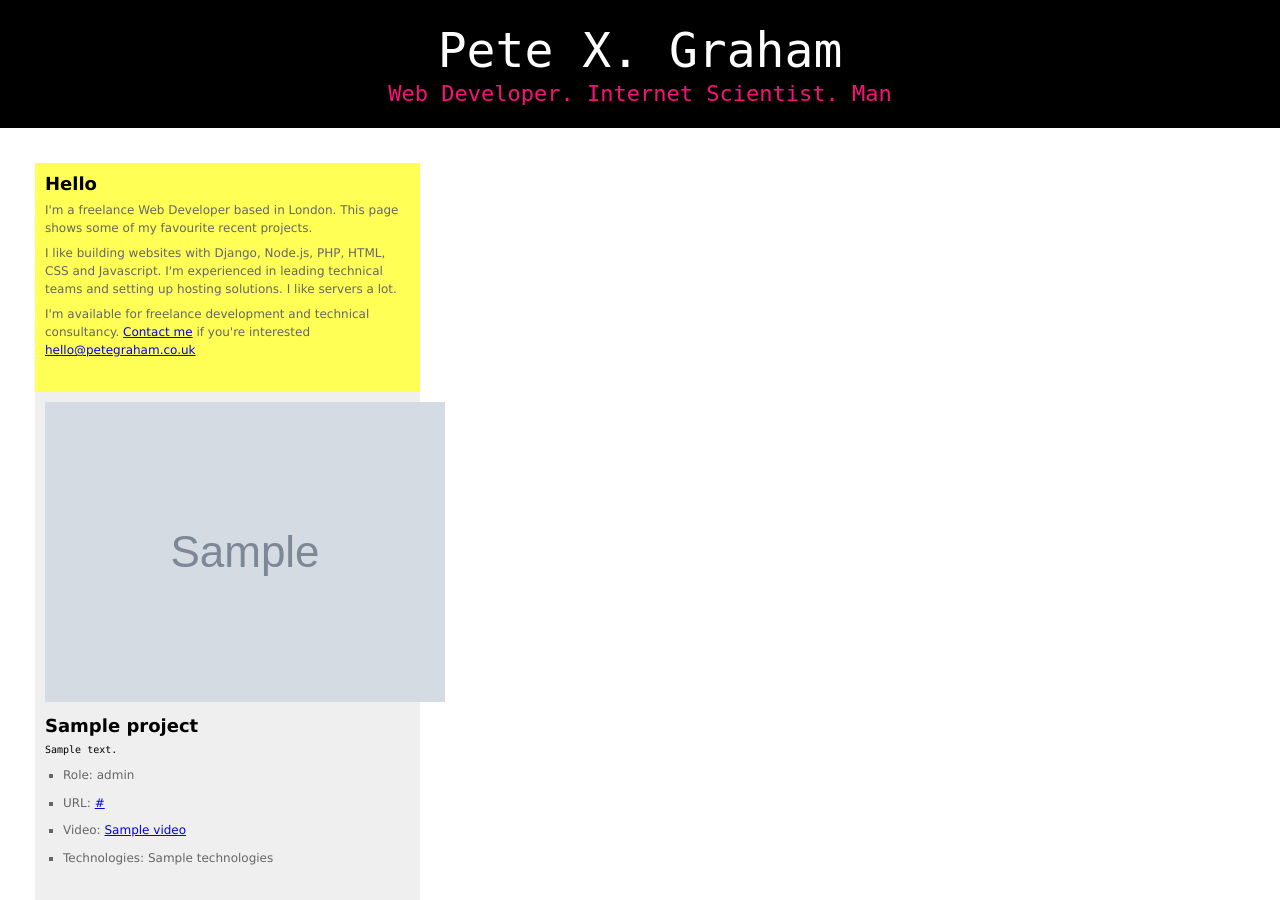
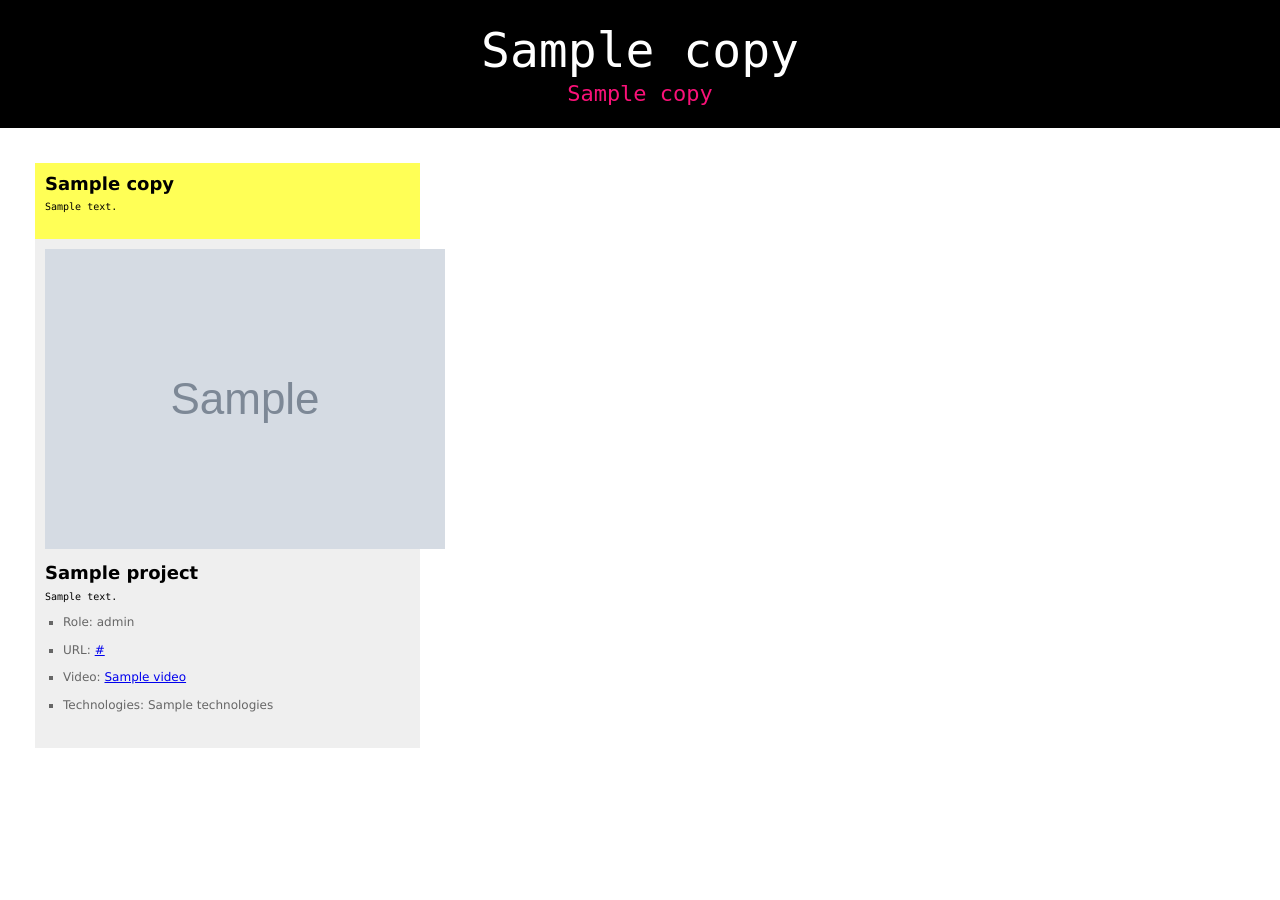
Before and after one commit to pxg/folio, a Django app: template folio/templates/index.html in a window 1280 px wide. Shown: the top 900 px of the page. After the commit the page ends 748 px from the top, so only its background shows below. Run offline with Django 3.2, Linux system fonts and the light colour scheme; the template is opened without the code that fills it: most values are stand-ins (such as "Sample title", 1, 10 or a date in 2020); grey boxes marked "Sample" are stand-in pictures; some libraries are stand-ins or nearby versions.

Commit message:
edit general copy in cms

```diff
--- a/folio/settings/base.py
+++ b/folio/settings/base.py
@@ -124,6 +124,7 @@ INSTALLED_APPS = (
     'django.contrib.messages',
     'django.contrib.staticfiles',
     'django.contrib.admin',
+    # 'django.contrib.flatpages',
     'south',
     'folio'
 )
--- a/folio/templates/base.html
+++ b/folio/templates/base.html
@@ -2,9 +2,9 @@
 <html lang="en">
     <head>
         <meta charset="utf-8">
-        <title>Pete X. Graham - Freelance Web Developer</title>
-        <meta name="description" content="Pete Graham: Freelance Webdeveloper. I specialise in building websites in Django/Python, HTML, CSS, JS ">
-        <meta name="keywords" content="development, Python, Django, PHP, HTML, CSS, JS, Pete, Graham">
+        <title>{{ copy.title }} - {{ copy.subtitle }}</title>
+        <meta name="description" content="{{ copy.meta_description }}">
+        <meta name="keywords" content="{{ copy.meta_keywords }}">
         <meta name="viewport" content="width=device-width; initial-scale=1.0; maximum-scale=1.0;"/>
 
         <link href="{{STATIC_URL}}includes/css/global.css" media="all" type="text/css" rel="stylesheet" />
@@ -26,7 +26,7 @@
 
     <body id="home">
         <div id="header">
-            <h1>Pete X. Graham<span>Web Developer. Internet Scientist. Man</span></h1>
+            <h1>{{ copy.title }}<span>{{ copy.subtitle }}</span></h1>
         </div>
 
         <div id="content">
--- a/folio/templates/index.html
+++ b/folio/templates/index.html
@@ -2,11 +2,8 @@
 
 {% block body %}
 <div class="project" id="about">
-    <h2>Hello</h2>
-    <p>I'm a freelance Web Developer based in London. This page shows some of my favourite recent projects.</p>
-    <p>I like building websites with Django, Node.js, PHP, HTML, CSS and Javascript. I'm experienced in leading technical teams and setting up hosting solutions. I like servers a lot.</p>
-    <p>I'm available for freelance development and technical consultancy. <a href="/contact.html">Contact me</a> if you're interested <a href="mailto:hello@petegraham.co.uk">hello@petegraham.co.uk</a>
-    </p>
+    <h2>{{ copy.intro_title }}</h2>
+    {{ copy.intro_body|safe }}
 </div>
 
 {% for project in projects %}
```
Also changed, not shown: folio/admin.py (+4 -3 lines), folio/models.py (+15 -0 lines), folio/views.py (+16 -3 lines), README.md, folio/migrations/0005_auto__add_copy.py (added).
